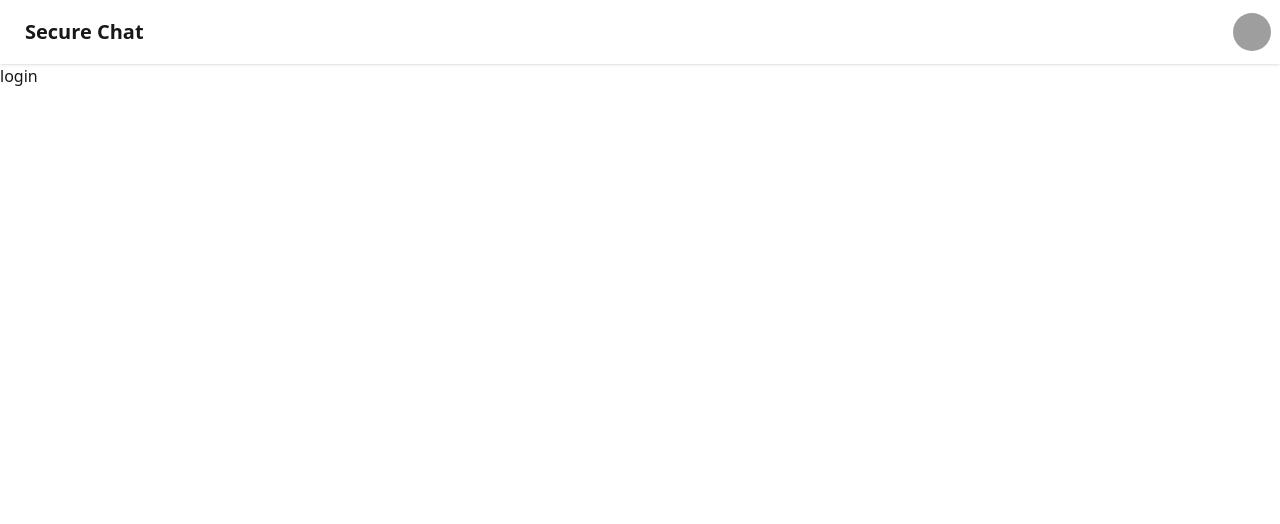
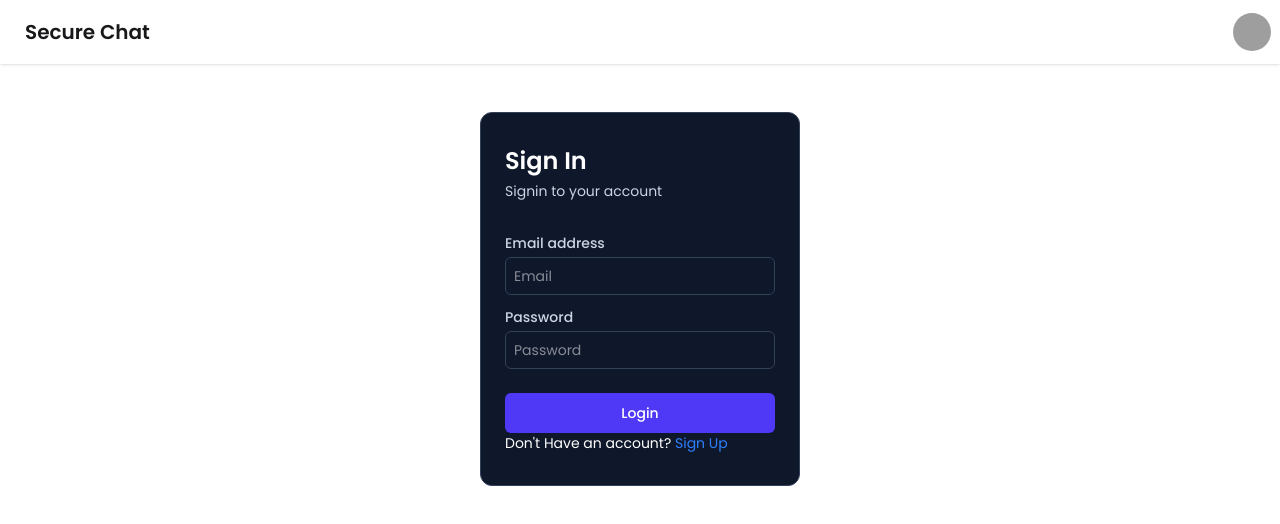
Before and after one commit to HimadriNag/Chat-App, a React (Vite) app in the folder forntend/: page /login in a window 1280 px wide. Shown: the top 524 px of the page. Built offline with nearby package versions, Linux system fonts and the light colour scheme; no server answers; grey boxes are pictures that could not be loaded.

Commit message:
Forntend Login Logic

```diff
--- a/forntend/src/App.jsx
+++ b/forntend/src/App.jsx
@@ -14,7 +14,7 @@ const App = () => {
   const { authUser, checkAuth, isCheckingAuth } = useAuthStore();
   useEffect(() => {
     checkAuth();
-  }, [checkAuth]);
+  },[checkAuth] );
   // App.jsx
   if (isCheckingAuth && !authUser) {
     return (
--- a/forntend/src/pages/Login.jsx
+++ b/forntend/src/pages/Login.jsx
@@ -1,12 +1,52 @@
-import React from 'react'
+import { useState } from "react";
+import { useAuthStore } from "../store/useAuthStore";
+import {Link} from "react-router-dom";
 
-const Login = () => {
+
+export default function Login() {
+    const {login,isLoggingIn}=useAuthStore();
+
+  const[formData,setFormData]=useState({
+
+    email:"",
+    password:"",
+  });
+  const handleChange=(e)=>{
+    setFormData({...formData,[e.target.name]:e.target.value});
+  };
+  const handleSubmit=async(e)=>{
+    e.preventDefault();
+    await login(formData);
+
+  }
   return (
-    <div>
-      login
+    <div className="flex items-center justify-center mt-12">
+      <style>{`
+                @import url('https://fonts.googleapis.com/css2?family=Poppins:ital,wght@0,100;0,200;0,300;0,400;0,500;0,600;0,700;0,800;0,900;1,100;1,200;1,300;1,400;1,500;1,600;1,700;1,800;1,900&display=swap');
 
+                * {
+                    font-family: 'Poppins', sans-serif;
+                }
+            `}</style>
+
+      <div className="flex flex-col justify-center w-full max-w-80 rounded-xl px-6 py-8 border border-slate-700 bg-slate-900 text-white text-sm">
+        <h2 className="text-2xl font-semibold">Sign In</h2>
+        <p className="text-slate-300 mt-1">Signin to your account</p>
+        <form onSubmit={handleSubmit} className="mt-8">
+
+          <label htmlFor="email" className="block mb-1 font-medium text-slate-300">Email address</label>
+          <input type="email" id="email" name="email" value={formData.email} onChange={handleChange}  placeholder="Email" className="w-full p-2 mb-3 bg-slate-900 border border-slate-700 rounded-md focus:outline-none focus:ring-1 transition focus:ring-indigo-500 focus:border-indigo-500" />
+
+          <label htmlFor="password" className="block mb-1 font-medium text-slate-300">Password</label>
+          <input type="password" id="password" name="password" value={formData.password} onChange={handleChange}  placeholder="Password" className="w-full p-2 mb-2 bg-slate-900 border border-slate-700 rounded-md focus:outline-none focus:ring-1 transition focus:ring-indigo-500 focus:border-indigo-500" />
+
+          <button type="submit" className="w-full mt-4 px-4 py-2.5 font-medium text-white bg-indigo-600 rounded-md hover:bg-indigo-700 focus:outline-none focus:ring-2 focus:ring-indigo-500">{isLoggingIn?"Loading...":"Login"} </button>
+        </form>
+        <p>
+          Don't Have an account? <Link to="/signup" className="text-blue-500">Sign Up</Link>{" "}
+        </p>
+
+      </div>
     </div>
-  )
-}
-
-export default Login
+  );
+};
--- a/forntend/src/store/useAuthStore.js
+++ b/forntend/src/store/useAuthStore.js
@@ -1,4 +1,4 @@
-import {axiosInstance} from "../lib/axios"
+import { axiosInstance } from "../lib/axios"
 import { create } from "zustand";
 import toast from "react-hot-toast";
 
@@ -20,7 +20,7 @@ export const useAuthStore = create((set) => ({
             }
         } catch (error) {
             console.log("error in checkAuth:", error);
-            set({ authUser: null });
+            // set({ authUser: null });
         } finally {
             set({ isCheckingAuth: false });
         }
@@ -40,7 +40,23 @@ export const useAuthStore = create((set) => ({
         } finally {
             set({ isSigningUp: false });
         }
-    }
+    },
+
+    login: async (data) => {
+        set({ isLoggingIn: true });
+        try {
+            const res = await axiosInstance.post("/users/login", data);
+            set({ authUser: res.data });
+            toast.success(res.data.message);
+
+        } catch (error) {
+            console.log("error in login", error);
+            toast.success(error.response.data.message)
+
+        } finally {
+            set({ isLoggingIn: false });
+        }
+    },
 
 
 
```
Also changed, not shown: 1 other file (tests, documents, lock files or other folders).
